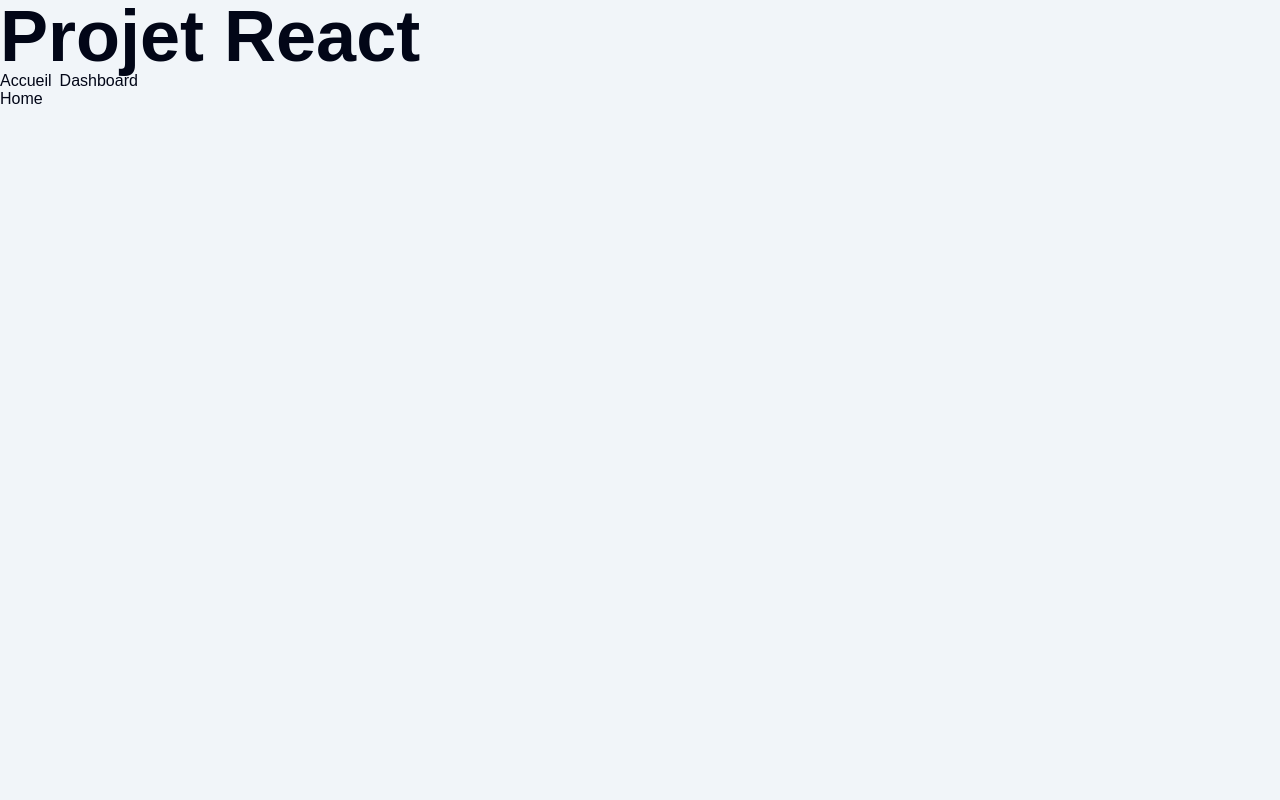
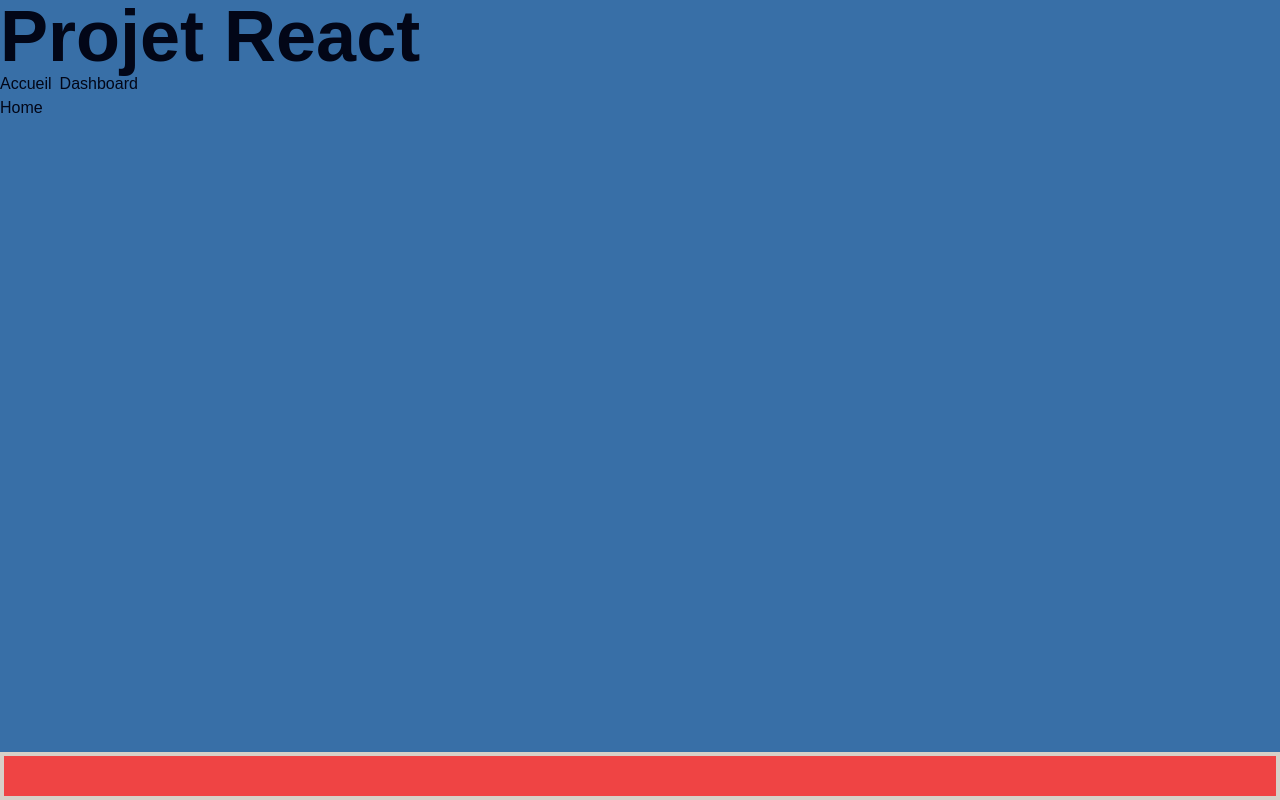
Before and after one commit to Alexis-Gontier/projet-markdown-window-2000, a React (Vite) app: page / in a window 1280 px wide. Built offline with nearby package versions, Linux system fonts and the light colour scheme.

Commit message:
ca avancement

```diff
--- a/index.html
+++ b/index.html
@@ -5,6 +5,7 @@
     <link rel="icon" type="image/svg+xml" href="/vite.svg" />
     <meta name="viewport" content="width=device-width, initial-scale=1.0" />
     <title>React Projet</title>
+    <script src="https://cdn.tailwindcss.com"></script>
   </head>
   <body>
     <div id="root"></div>
--- a/src/App.jsx
+++ b/src/App.jsx
@@ -1,4 +1,4 @@
-import './styles/App.css'
+import './styles/tailwind.css'
 import { BrowserRouter, Link, NavLink, Route, Routes } from 'react-router-dom';
 
 // Pages
@@ -8,6 +8,7 @@ import NotFound from './pages/NotFound';
 
 // Layouts
 import MainLayout from './layouts/MainLayout';
+import Taskbar from './layouts/Taskbar';
 
 function App() {
 
@@ -19,6 +20,9 @@ function App() {
         <Route path="dashboard" element={<Dashboard />} />
         <Route path="*" element={<NotFound />} />
       </Routes>
+
+      <Taskbar />
+
     </BrowserRouter>
 
   )
--- /dev/null
+++ b/src/layouts/Taskbar.jsx
@@ -0,0 +1,16 @@
+import React from 'react'
+import PropTypes from 'prop-types'
+
+function Taskbar() {
+  return (
+    <header className="z-100 bg-nav fixed left-0 bottom-0 w-full h-12 p-1 flex justify-between items-center">
+        <nav className="bg-red-500 w-full h-full">
+
+        </nav>
+    </header>
+  )
+}
+
+Taskbar.propTypes = {}
+
+export default Taskbar
--- a/src/styles/App.css
+++ /dev/null
@@ -1,55 +0,0 @@
-/* =========== VARIABLES TAILWIND =========== */
-/* Color */
-.text-primary {
-    color: var(--color-primary);
-}
-.hover\:text-primary:hover {
-    color: var(--color-secondary);
-}
-.text-secondary {
-    color: var(--color-secondary);
-}
-
-/* Font Size */
-.text-base {
-	font-size: 1rem; /* 16px */
-    line-height: 1.5rem; /* 24px */
-}
-.text-4xl {
-    font-size: 2.25rem; /* 36px */
-    line-height: 2.5rem; /* 40px */
-}
-.text-7xl {
-    font-size: 4.5rem; /* 72px */
-    line-height: 1;
-}
-
-/* Font Weight */
-.font-normal {
-    font-weight: 400;
-}
-.font-bold {
-    font-weight: 700;
-}
-.font-extrabold {
-    font-weight: 800;
-}
-
-/* FlexBox */
-.flex {
-    display: flex;
-}
-.justify-center {
-    justify-content: center;
-}
-.items-center {
-    align-items: center;
-}
-.gap-2 {
-    gap: 0.5rem;
-}
-
-/* Text Decoration */
-.hover\:underline:hover {
-    text-decoration-line: underline;
-}
--- a/src/styles/index.css
+++ b/src/styles/index.css
@@ -1,8 +1,10 @@
 /* VARIABLES */
 :root {
-    --bg-color: #f1f5f9;
+    --bg-color: #386FA7;
     --color-primary: #020617;
     --color-secondary: #1e293b;
+
+    --bg-nav: #D7D0C8;
 }
 
 
--- /dev/null
+++ b/src/styles/tailwind.css
@@ -0,0 +1,16 @@
+/* =========== VARIABLES TAILWIND =========== */
+/* Color */
+.text-primary {
+    color: var(--color-primary);
+}
+.hover\:text-primary:hover {
+    color: var(--color-secondary);
+}
+.text-secondary {
+    color: var(--color-secondary);
+}
+
+/* Background-color */
+.bg-nav {
+    background-color: var(--bg-nav);
+}
```
